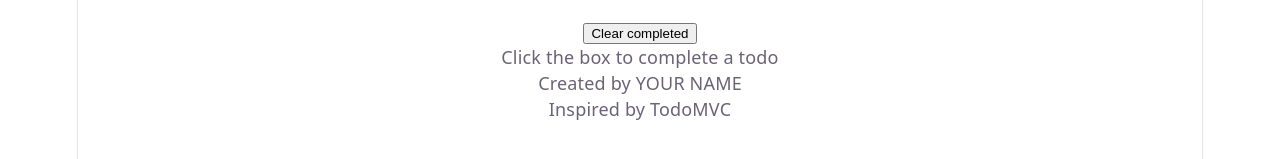
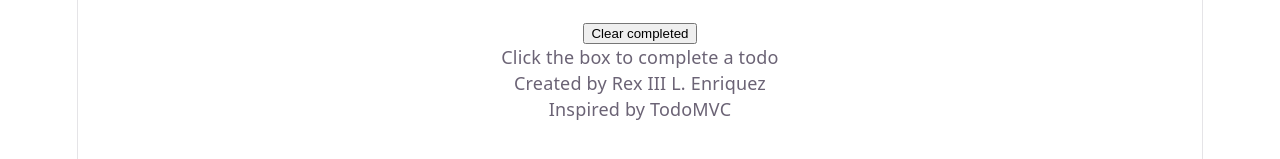
Before and after one commit to rexenriquez2005-oss/csit340-todomvc, a React (Vite) app in the folder csit340-todomvc/: page / in a window 1280 px wide. Shown: the part 353-512 px from the top of the page. Built offline with nearby package versions, Linux system fonts and the light colour scheme.

Commit message:
chore: replace YOUR NAME with Rex III L. Enriquez

```diff
--- a/csit340-todomvc/src/App.jsx
+++ b/csit340-todomvc/src/App.jsx
@@ -5,7 +5,7 @@ function App() {
   return (
     <div className="min-h-screen bg-[#f5f5f5] py-8 font-light text-[#111]">
       <Todos />
-      <Info name="YOUR NAME" />
+      <Info name="Rex III L. Enriquez" />
     </div>
   );
 }
```
